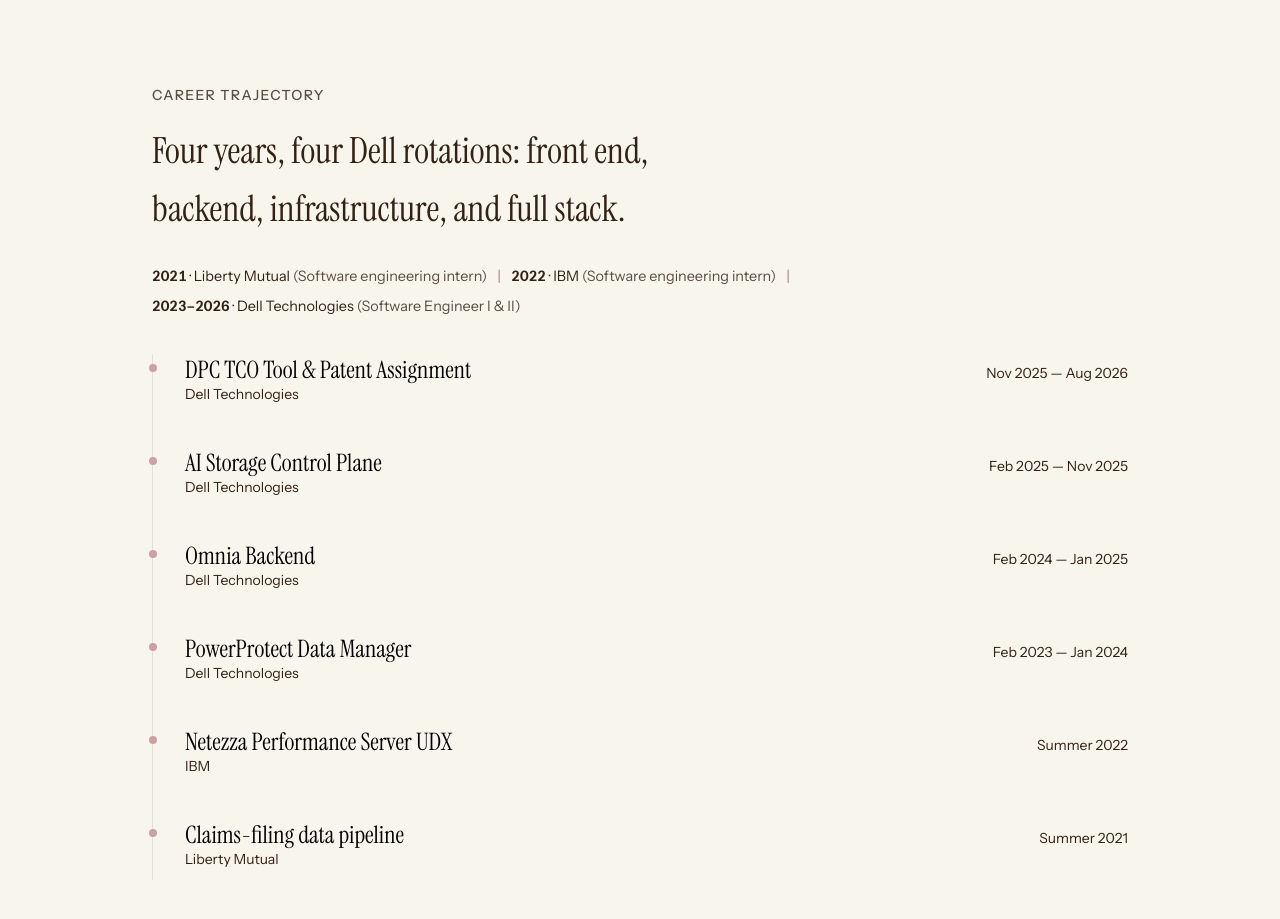
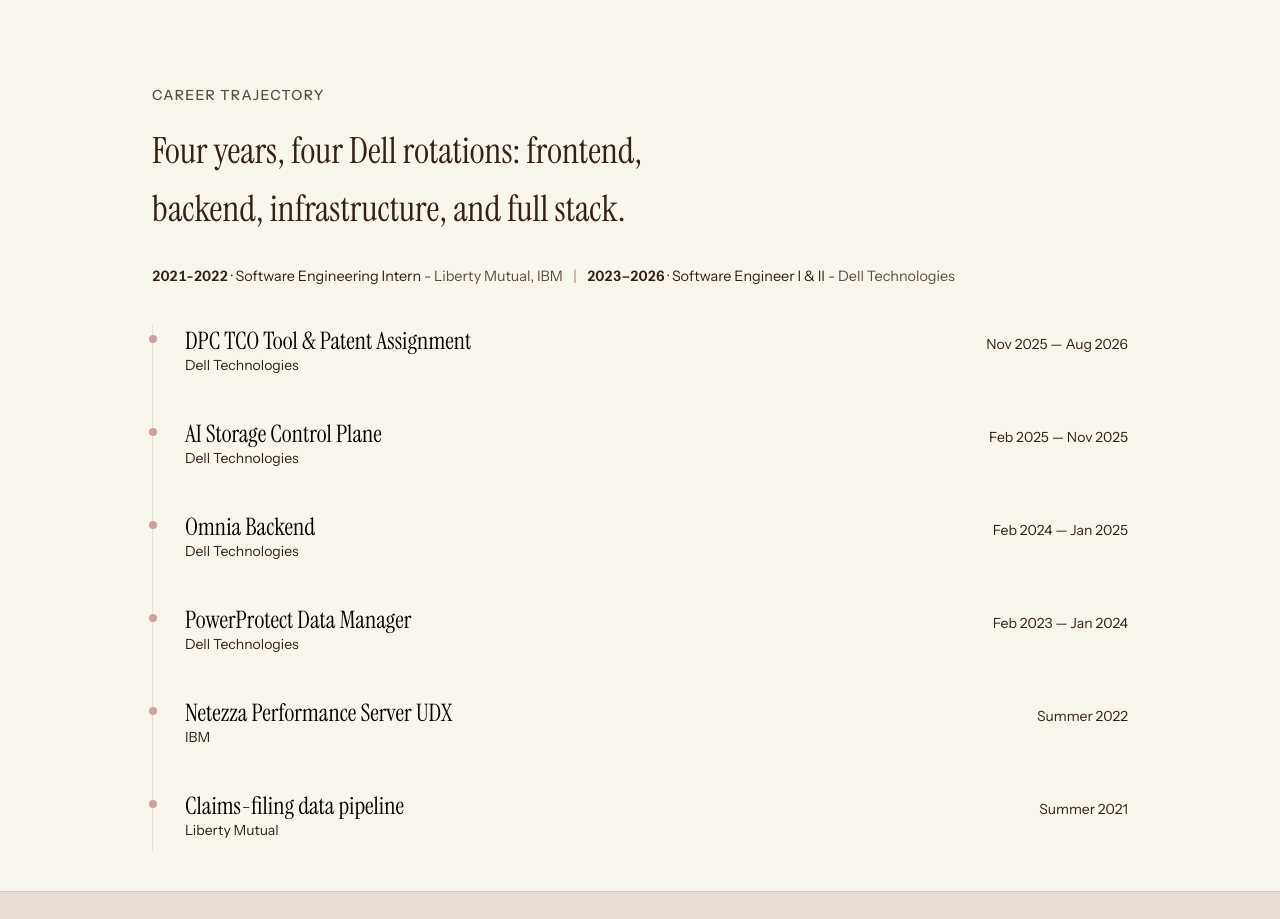
Before and after one commit to grace-chang1250/grace-chang1250.github.io, a React (Vite) app: page / in a window 1280 px wide. Shown: the part 800-1719 px from the top of the page. Built offline with nearby package versions, Linux system fonts and the light colour scheme.

Commit message:
edit text

```diff
--- a/src/App.jsx
+++ b/src/App.jsx
@@ -133,15 +133,13 @@
         <section id="experience" className="experience">
           <div className="section-header">
             <h2>Career Trajectory</h2>
-            <h3>Four years, four Dell rotations: front end, backend, infrastructure, and full stack.</h3>
+            <h3>Four years, four Dell rotations: frontend, backend, infrastructure, and full stack.</h3>
           </div>
 
           <p className="timeline-path" aria-label="Career timeline summary">
-            <span className="timeline-path-entry"><time dateTime="2021">2021</time> · Liberty Mutual <span>(Software engineering intern)</span></span>
+            <span className="timeline-path-entry"><time dateTime="2021">2021-2022</time> · Software Engineering Intern <span>- Liberty Mutual, IBM</span></span>
             <span className="timeline-path-divider" aria-hidden="true">|</span>
-            <span className="timeline-path-entry"><time dateTime="2022">2022</time> · IBM <span>(Software engineering intern)</span></span>
-            <span className="timeline-path-divider" aria-hidden="true">|</span>
-            <span className="timeline-path-entry"><time dateTime="2023/2026">2023–2026</time> · Dell Technologies <span>(Software Engineer I &amp; II)</span></span>
+            <span className="timeline-path-entry"><time dateTime="2023/2026">2023–2026</time> · Software Engineer I & II <span>- Dell Technologies</span></span>
           </p>
 
           <div className="timeline">
```
